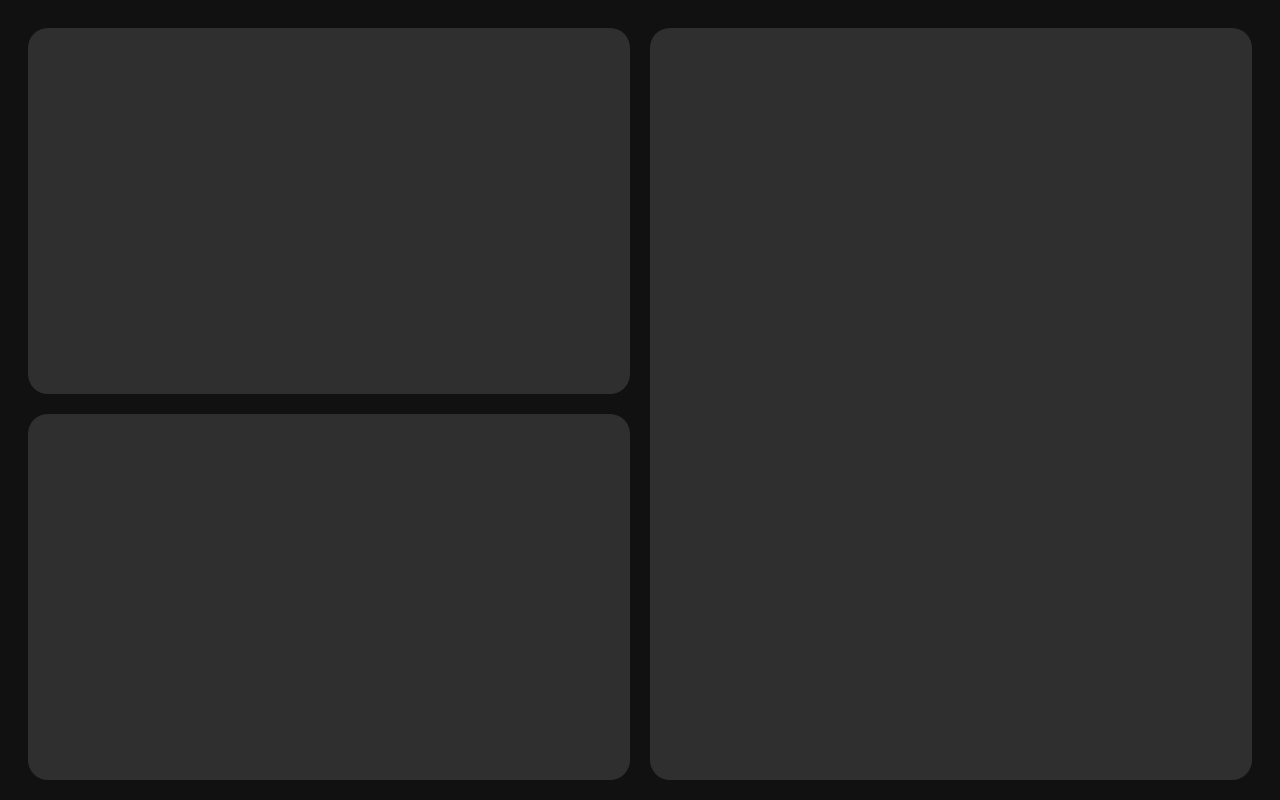
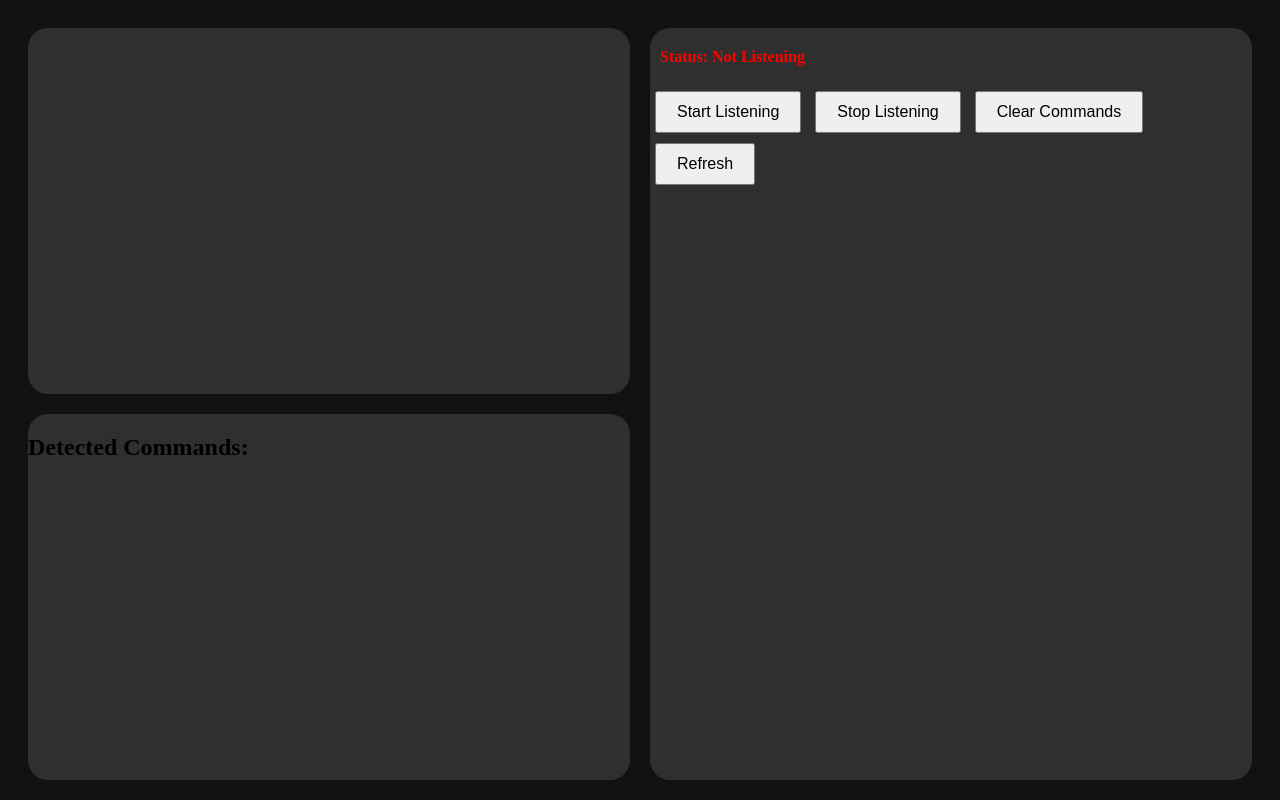
Before and after one commit to m-ello/my-smart-home, a Flask app: page / in a window 1280 px wide. Run offline with Flask 3, Linux system fonts and the light colour scheme; some libraries are stand-ins or nearby versions.

Commit message:
enhance index.html: add temporary command display and listening status updates for testing voice recognition service

```diff
--- a/templates/index.html
+++ b/templates/index.html
@@ -9,10 +9,63 @@
 <div class="container">
     <div class="left-wing">
         <div class="left-wing-upper-block-video"></div>
-        <div class="left-wing-lower-block-commands"></div>
+        <div class="left-wing-lower-block-commands">
+            <h2>Detected Commands:</h2>
+            <div id="commands"></div>
+        </div>
     </div>
-    <div class="right-wing"></div>
+    <div class="right-wing">
+
+            <div id="status" class="not-listening">Status: Not Listening</div>
+
+            <button onclick="startListening()">Start Listening</button>
+            <button onclick="stopListening()">Stop Listening</button>
+            <button onclick="clearCommands()">Clear Commands</button>
+            <button onclick="loadCommands()">Refresh</button>
+    </div>
 </div>
+<script src="https://cdn.socket.io/4.0.0/socket.io.min.js"></script>
+<script>
+    const socket = io();
 
+    socket.on('status',(data)=>{
+       const statusDiv = document.getElementById('status');
+        if (data.listening) {
+            statusDiv.textContent = 'Status: Listening';
+            statusDiv.className = 'listening';
+        } else {
+            statusDiv.textContent = 'Status: Not Listening';
+            statusDiv.className = 'not-listening';
+        }
+    });
+
+    socket.on('command', (data) => {
+        const div = document.getElementById('commands');
+        div.innerHTML = data.commands.map(cmd =>
+            `<div class="command">
+                <strong>${cmd.command}</strong>: ${cmd.text}
+            </div>`
+        ).join('');
+    });
+
+    function startListening() {
+        fetch('/listening/start', {method: 'POST'})
+            .then(r => r.json())
+            .then(data => console.log(data));
+    }
+
+    function stopListening() {
+        fetch('/listening/stop', {method: 'POST'})
+            .then(r => r.json())
+            .then(data => console.log(data));
+    }
+
+    function clearCommands() {
+        fetch('/commands/clear', {method: 'POST'})
+            .then(() => {
+                document.getElementById('commands').innerHTML = '';
+            });
+    }
+    </script>
 </body>
 </html>
```
